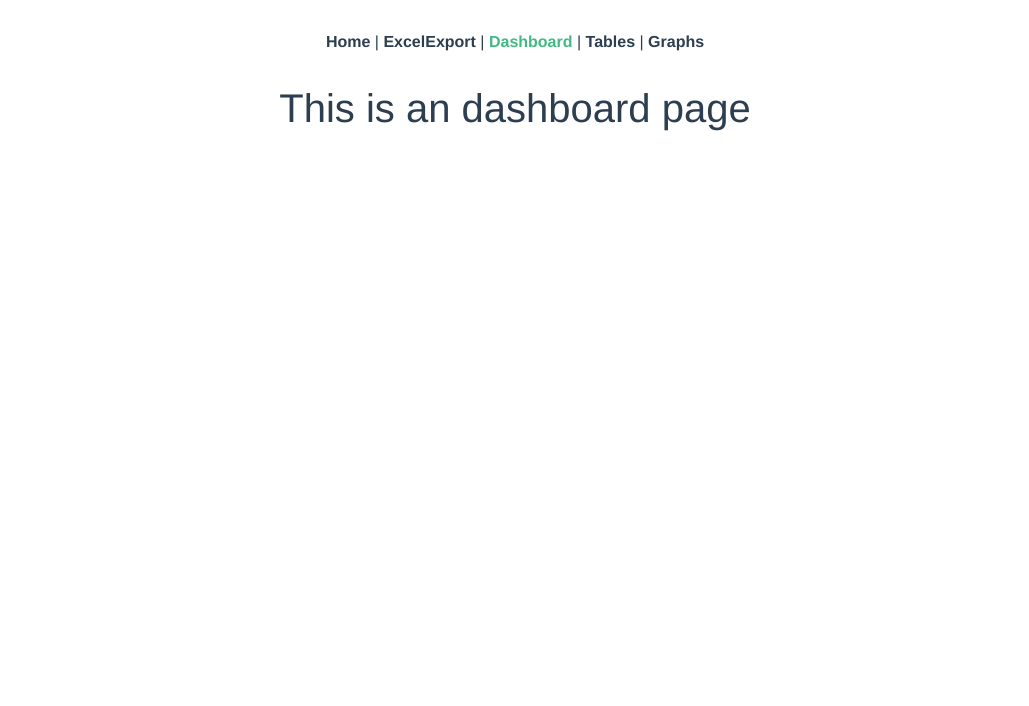
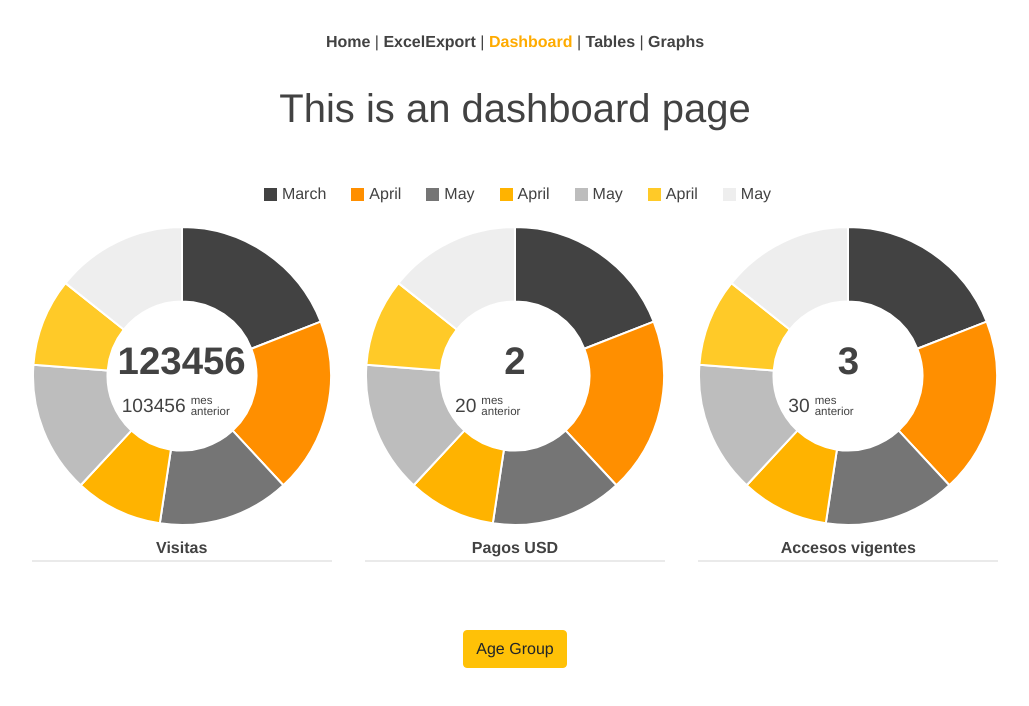
Before and after one commit to andresabadia/GymLog-Dashboard, a Vue app: page /#/dashboard in a window 1280 px wide. Shown: the top 706 px of the page, without its empty margins (125-1154 px from the left). Built offline with nearby package versions, Linux system fonts and the light colour scheme.

Commit message:
dashboard

```diff
--- a/src/App.vue
+++ b/src/App.vue
@@ -17,7 +17,7 @@
   -webkit-font-smoothing: antialiased;
   -moz-osx-font-smoothing: grayscale;
   text-align: center;
-  color: #2c3e50;
+  color: #424242;
 }
 #nav {
   padding: 30px;
@@ -25,10 +25,10 @@
 
 #nav a {
   font-weight: bold;
-  color: #2c3e50;
+  color: #424242;
 }
 
 #nav a.router-link-exact-active {
-  color: #42b983;
+  color: #ffab00;
 }
 </style>
--- a/src/views/Dashboard.vue
+++ b/src/views/Dashboard.vue
@@ -1,6 +1,296 @@
 <template>
   <div class="dashboard">
     <h1>This is an dashboard page</h1>
+      <div class="chart-legend">
+        <div v-for="(color, index) in datacollection1.labels" class="chart-legend-child"><div :style="'margin:0 5px; height:13px; width:13px; background:'+datacollection1.datasets[0].backgroundColor[index]+';'"></div><div>{{color}}</div></div>
+      </div>
+    <div class="chart-container-parent">
+      <div class="chart-container-around">
+        <div class="chart-container">
+          <div class="chart-kpi-main">{{roundUp(currentMonth1)}}</div>
+          <div class="chart-kpi-last">
+            <div>
+              {{roundUp(lastMonth1)}}
+            </div>
+            <div class="chart-kpi-last-child">
+              mes <br> anterior
+            </div>
+          </div>
+          <DonutChart :chartData="datacollection1" :options="options" :change="change"></DonutChart>
+        </div>
+        <div class="chart-title">Visitas</div>
+      </div>
+      <div class="chart-container-around">
+        <div class="chart-container">
+          <div class="chart-kpi-main">{{roundUp(currentMonth2)}}</div>
+          <div class="chart-kpi-last">
+            <div>
+              {{roundUp(lastMonth2)}}
+            </div>
+            <div class="chart-kpi-last-child">
+              mes <br> anterior
+            </div>
+          </div>
+          <DonutChart :chartData="datacollection2" :options="options" :change="change"></DonutChart>
+        </div>
+        <div class="chart-title">Pagos USD</div>
+      </div>
+      <div class="chart-container-around">
+        <div class="chart-container">
+          <div class="chart-kpi-main">{{roundUp(currentMonth3)}}</div>
+          <div class="chart-kpi-last">
+            <div>
+              {{roundUp(lastMonth3)}}
+            </div>
+            <div class="chart-kpi-last-child">
+              mes <br> anterior
+            </div>
+          </div>
+          <DonutChart :chartData="datacollection3" :options="options" :change="change"></DonutChart>
+        </div>
+        <div class="chart-title">Accesos vigentes</div>
+      </div>
+    </div>
+    <br><br>
+    <button class="btn btn-warning" @click="donutChart(age_group)">Age Group</button>
 
   </div>
 </template>
+<script>
+import axios from 'axios'
+import DonutChart from '../components/charts/Donut.vue'
+export default {
+  data(){
+    return{
+      datacollection1: {
+        labels: ['March', 'April', 'May', 'April', 'May', 'April', 'May'],
+        datasets: [
+          {
+            backgroundColor: ["#424242","#ff8f00","#757575","#ffb300","#bdbdbd", "#ffca28","#eeeeee","#ffe082","#212121","#ff6f00","#616161","#ffa000","#9e9e9e","#ffc107","#e0e0e0","#ffd54f","#f5f5f5","#ffecb3"],
+            data: [40, 40, 30, 20, 30, 20, 30]
+          }
+        ]
+      },
+      currentMonth1: 123456,
+      lastMonth1: 103456,
+      datacollection2: {
+        labels: ['March', 'April', 'May', 'April', 'May', 'April', 'May'],
+        datasets: [
+          {
+            backgroundColor: ["#424242","#ff8f00","#757575","#ffb300","#bdbdbd", "#ffca28","#eeeeee","#ffe082","#212121","#ff6f00","#616161","#ffa000","#9e9e9e","#ffc107","#e0e0e0","#ffd54f","#f5f5f5","#ffecb3"],
+            data: [40, 40, 30, 20, 30, 20, 30]
+          }
+        ]
+      },
+      currentMonth2: 2,
+      lastMonth2: 20,
+      datacollection3: {
+        labels: ['March', 'April', 'May', 'April', 'May', 'April', 'May'],
+        datasets: [
+          {
+            backgroundColor: ["#424242","#ff8f00","#757575","#ffb300","#bdbdbd", "#ffca28","#eeeeee","#ffe082","#212121","#ff6f00","#616161","#ffa000","#9e9e9e","#ffc107","#e0e0e0","#ffd54f","#f5f5f5","#ffecb3"],
+            data: [40, 40, 30, 20, 30, 20, 30]
+          }
+        ]
+      },
+      currentMonth3: 3,
+      lastMonth3: 30,
+      options: {
+        legend:{
+          display: false
+        },
+        responsive: true,
+        maintainAspectRatio: true,
+        cutoutPercentage:50
+      },
+      change: 0,
+    }
+  },
+  methods:{
+    roundUp(value){
+      return Math.round(value)
+    },
+    replaceEmpty(value){
+      if(value==""){
+        return "Nulo"
+      } else {
+        return value
+      }
+    },
+    donutChart(colors){
+      axios.post('php/donut.php',{
+        'colors': colors
+      })
+      .then(res => {
+        console.log(res.data.graph1)
+        //graph1
+        this.datacollection1.labels = []
+        this.datacollection1.datasets[0].data=[]
+        this.currentMonth1 = 0
+
+        res.data.graph1.donut.forEach(item => {
+          this.datacollection1.labels.push(this.replaceEmpty(item.color))
+          this.datacollection1.datasets[0].data.push(this.roundUp(item.count))
+          this.currentMonth1 += parseFloat(item.count)
+        });
+        this.lastMonth1 = res.data.graph1.last_month.count
+        //graph2
+        this.datacollection2.labels = []
+        this.datacollection2.datasets[0].data=[]
+        this.currentMonth2 = 0
+
+        res.data.graph2.donut.forEach(item => {
+          this.datacollection2.labels.push(this.replaceEmpty(item.color))
+          this.datacollection2.datasets[0].data.push(this.roundUp(item.count))
+          console.log(parseFloat(item.count))
+          this.currentMonth2 += parseFloat(item.count)
+          console.log(this.currentMonth2)
+        });
+        this.lastMonth2 = res.data.graph2.last_month.count
+        //graph3
+        this.datacollection3.labels = []
+        this.datacollection3.datasets[0].data=[]
+        this.currentMonth3 = 0
+
+        res.data.graph3.donut.forEach(item => {
+          this.datacollection3.labels.push(this.replaceEmpty(item.color))
+          this.datacollection3.datasets[0].data.push(this.roundUp(item.count))
+          this.currentMonth3 += parseFloat(item.count)
+        });
+        this.lastMonth3 = res.data.graph3.last_month.count
+        this.change++
+      })
+      .catch(error => {
+        console.log(error)
+      })
+    }
+
+  },
+  components: {
+    DonutChart
+  },
+  filters:{
+    roundUpFilter: value => {
+      return Math.round(value)
+    }
+  }
+}
+</script>
+<style scoped>
+.dashboard{
+  width: 100%;
+  padding: 0px 40px;
+}
+.chart-container-parent{
+  margin:auto;
+  max-width: 1000px;;
+  display:flex;
+  justify-content: space-around;
+  flex-wrap: wrap;
+}
+.chart-legend{
+  margin-top:50px;
+  margin-bottom: 20px;
+  display: flex;
+  justify-content: center;
+  flex-wrap: wrap;
+}
+.chart-legend-child{
+  display: flex;
+  align-items: center;
+  margin: 0 10px;
+}
+.chart-container-around{
+  position: relative;
+  width: 100%;
+  margin-bottom: 20px;
+  border-bottom: solid 2px #eaeaea;
+}
+.chart-container{
+  position: relative;
+  width: 100%;
+  font-size:100%;
+}
+.chart-kpi-main, .chart-kpi-last{
+  position: absolute;
+  z-index: -1;
+}
+.chart-kpi-main{
+  top:45%;
+  left:50%;
+  transform: translate(-50%, -50%);
+  font-size: 10vw;
+  font-weight: bold;
+}
+.chart-kpi-last{
+  top: 60%;
+  left: 30%;
+  transform: translateY(-50%);
+  font-size: 5vw;
+  display: flex;
+}
+.chart-kpi-last-child{
+  font-size: 2.5vw;
+  text-align: left;
+  display: flex;
+  align-items: center;
+  line-height: 1;
+  padding-left: 5px;
+}
+.chart-title{
+  font-weight: bold;
+  padding-top: 10px;
+}
+@media only screen and (min-width: 576px) {
+  .dashboard{
+    padding: 0px 10px;
+  }
+  .chart-container-around{
+    width: 30%;
+  }
+  .chart-container{
+    width: 100%;
+  }
+  .chart-kpi-main{
+    font-size: 4vw;
+  }
+  .chart-kpi-last{
+    font-size: 2vw;
+  }
+  .chart-kpi-last-child{
+    font-size: 1vw;
+  }
+}
+@media only screen and (min-width: 768px) {
+  .chart-container{
+    width: 249px;
+    height: 249px;
+  }
+  .chart-kpi-main{
+    font-size: 2em;
+  }
+  .chart-kpi-last{
+    font-size: 1em;
+  }
+  .chart-kpi-last-child{
+    font-size: 0.5em;
+  }
+}
+@media only screen and (min-width: 992px) {
+  .chart-container{
+    width: 300px;
+    height: 300px;
+  }
+  .chart-kpi-main{
+    font-size: 2.4em;
+  }
+  .chart-kpi-last{
+    font-size: 1.2em;
+  }
+  .chart-kpi-last-child{
+    font-size: 0.6em;
+  }
+}
+@media only screen and (min-width: 1200px) {
+}
+</style>
--- a/src/views/Graphs.vue
+++ b/src/views/Graphs.vue
@@ -1,9 +1,9 @@
 <template>
   <div class="graphs">
     <h1>This is an graphs page</h1>
-    <button @click="serverRequest('day')">Day</button>
-    <button @click="serverRequest('week')">Week</button>
-    <button @click="serverRequest('month')">Month</button>
+    <button class="btn btn-warning" @click="serverRequest('day')">Day</button>
+    <button class="btn btn-warning" @click="serverRequest('week')">Week</button>
+    <button class="btn btn-warning" @click="serverRequest('month')">Month</button>
     <br><br>
     <div class="chart-container">
       <LineChart :chartData="datacollection1" :options="options1" :change="change"></LineChart>
@@ -25,11 +25,6 @@
       <div> {{ axis4 }} </div>
     </div>
 
-
-
-    <button @click="fillData()">Randomize</button>
-    <!-- <button @click="increase()">Increase height</button> -->
-    <div><br><br> {{serverResponse}} </div>
   </div>
 </template>
 <script>
@@ -45,7 +40,7 @@ export default {
         datasets: [
           {
             label: 'Data One',
-            backgroundColor: '#f8797970',
+            backgroundColor: '#ffab0070',
             data: [40, 20, 30, 50, 20]
           }
           // {
@@ -60,7 +55,7 @@ export default {
         datasets: [
           {
             label: 'Data One',
-            backgroundColor: '#f8797970',
+            backgroundColor: '#ffab0070',
             data: [40, 20, 30, 50, 20]
           }
         ]
@@ -71,13 +66,13 @@ export default {
           {
             yAxisID: 'y1',
             label: 'Data One',
-            backgroundColor: '#f8797970',
+            backgroundColor: '#ffab0070',
             data: [40, 20, 30, 50, 20]
           },
           {
             yAxisID: 'y2',
             label: 'Data Two',
-            backgroundColor: '#79f8d070',
+            backgroundColor: '#42424270',
             data: [25, 30, 35, 32, 17]
           }
         ]
@@ -88,13 +83,13 @@ export default {
           {
             yAxisID: 'y1',
             label: 'Data One',
-            backgroundColor: '#f8797970',
+            backgroundColor: '#ffab0070',
             data: [40, 20, 30, 50, 20]
           },
           {
             yAxisID: 'y2',
             label: 'Data Two',
-            backgroundColor: '#79f8d070',
+            backgroundColor: '#42424270',
             data: [25, 30, 35, 32, 17]
           }
         ]
@@ -142,8 +137,8 @@ export default {
   },
   methods:{
     serverRequest (x){
-      axios.post('php/testeando_v5.php', {
-        'x': x,
+      axios.post('php/testeando_v6.php', {
+        'x': x
         })
         .then(res => {
           console.log(res.data.graph1)
@@ -232,7 +227,7 @@ export default {
 }
 </script>
 
-<style>
+<style scoped>
 .chart-container{
   margin: 0 10px;
   padding-top: 20px;
```
